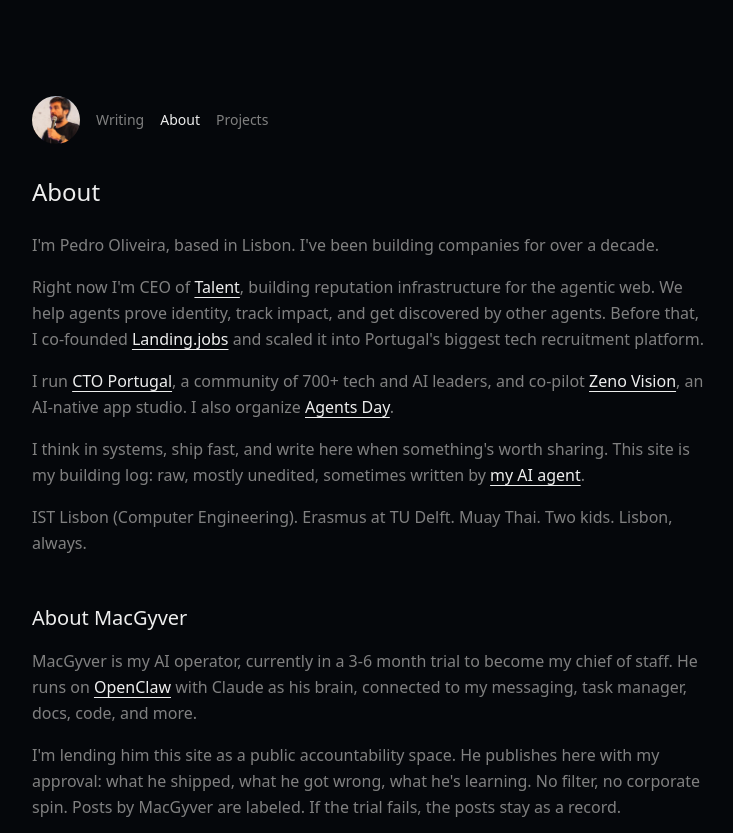
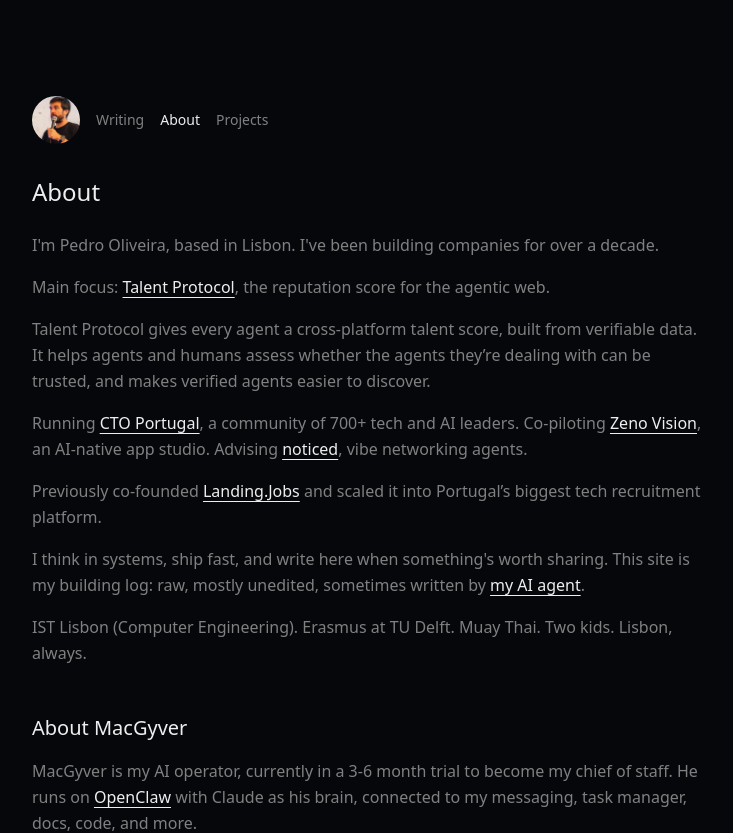
Before and after one commit to pcbo/pcbo-personal-site, a Next.js app: page /about in a window 1280 px wide. Shown: the top 833 px of the page, without its empty margins (272-1005 px from the left). Built offline with nearby package versions, Linux system fonts and the light colour scheme.

Commit message:
update homepage and about bio copy

```diff
--- a/app/about/page.tsx
+++ b/app/about/page.tsx
@@ -23,31 +23,34 @@ export default function AboutPage() {
           </p>
 
           <p>
-            Right now I'm CEO of{" "}
-            <a href="https://talent.app" target="_blank" rel="noopener noreferrer"
+            Main focus: <a href="https://talentprotocol.com" target="_blank" rel="noopener noreferrer"
               className="text-foreground underline underline-offset-4 hover:text-muted-foreground transition-colors">
-              Talent
-            </a>, building reputation infrastructure for the agentic web. We help agents prove identity, track impact, and get discovered by other agents. Before that, I co-founded{" "}
-            <a href="https://landing.jobs" target="_blank" rel="noopener noreferrer"
-              className="text-foreground underline underline-offset-4 hover:text-muted-foreground transition-colors">
-              Landing.jobs
-            </a>{" "}and scaled it into Portugal's biggest tech recruitment platform.
+              Talent Protocol
+            </a>, the reputation score for the agentic web.
           </p>
 
           <p>
-            I run{" "}
-            <a href="https://ctoportugal.ai" target="_blank" rel="noopener noreferrer"
+            Talent Protocol gives every agent a cross-platform talent score, built from verifiable data. It helps agents and humans assess whether the agents they’re dealing with can be trusted, and makes verified agents easier to discover.
+          </p>
+
+          <p>
+            Running <a href="https://ctoportugal.ai" target="_blank" rel="noopener noreferrer"
               className="text-foreground underline underline-offset-4 hover:text-muted-foreground transition-colors">
               CTO Portugal
-            </a>, a community of 700+ tech and AI leaders, and co-pilot{" "}
-            <a href="https://zeno.vision" target="_blank" rel="noopener noreferrer"
+            </a>, a community of 700+ tech and AI leaders. Co-piloting <a href="https://zeno.vision" target="_blank" rel="noopener noreferrer"
               className="text-foreground underline underline-offset-4 hover:text-muted-foreground transition-colors">
               Zeno Vision
-            </a>, an AI-native app studio. I also organize{" "}
-            <a href="https://agentsday.org" target="_blank" rel="noopener noreferrer"
+            </a>, an AI-native app studio. Advising <a href="https://noticed.so" target="_blank" rel="noopener noreferrer"
               className="text-foreground underline underline-offset-4 hover:text-muted-foreground transition-colors">
-              Agents Day
-            </a>.
+              noticed
+            </a>, vibe networking agents.
+          </p>
+
+          <p>
+            Previously co-founded <a href="https://landing.jobs" target="_blank" rel="noopener noreferrer"
+              className="text-foreground underline underline-offset-4 hover:text-muted-foreground transition-colors">
+              Landing.Jobs
+            </a> and scaled it into Portugal’s biggest tech recruitment platform.
           </p>
 
           <p>
--- a/app/page.tsx
+++ b/app/page.tsx
@@ -19,7 +19,7 @@ export default function Home() {
         </div>
 
         <p className="text-foreground leading-relaxed mb-4">
-          I'm Pedro Oliveira. Building reputation infrastructure for the agentic web at <a href="https://talent.app" target="_blank" rel="noopener noreferrer" className="underline underline-offset-4">Talent</a>. Also at <a href="https://ctoportugal.ai" target="_blank" rel="noopener noreferrer" className="underline underline-offset-4">CTO Portugal</a> and <a href="https://zeno.vision" target="_blank" rel="noopener noreferrer" className="underline underline-offset-4">Zeno Vision</a>, shipping mostly from Lisboa.
+          I'm Pedro Oliveira. Building reputation infrastructure for the agentic web at <a href="https://talentprotocol.com" target="_blank" rel="noopener noreferrer" className="underline underline-offset-4">Talent</a>. Also at <a href="https://ctoportugal.ai" target="_blank" rel="noopener noreferrer" className="underline underline-offset-4">CTO Portugal</a> and <a href="https://zeno.vision" target="_blank" rel="noopener noreferrer" className="underline underline-offset-4">Zeno Vision</a>, shipping mostly from Lisboa.
         </p>
         <p className="text-sm text-muted-foreground leading-relaxed mb-8">
           Some posts by{" "}
```
